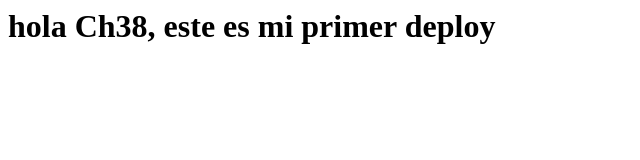
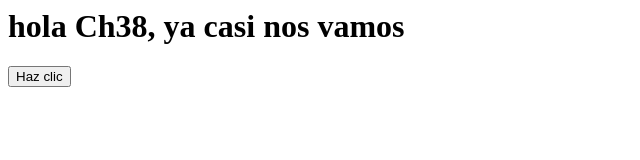
Before and after one commit to CarlosCChongo/Ch38-sesiones, a plain HTML site: page index.html in a window 1280 px wide. Shown: the whole page, without its empty margins (0-640 px from the left). Drawn offline with Linux system fonts and the light colour scheme.

Commit message:
ci: boton de bienvenida

```diff
--- a/index.html
+++ b/index.html
@@ -3,6 +3,7 @@
 	 <title> Ch38 </title>
 	</head>
 	<body>
-		<h1> hola Ch38, este es mi primer deploy </h1>
+		<h1> hola Ch38, ya casi nos vamos </h1>
+		<button>Haz clic</button>
 	</body>
 </html>
```
